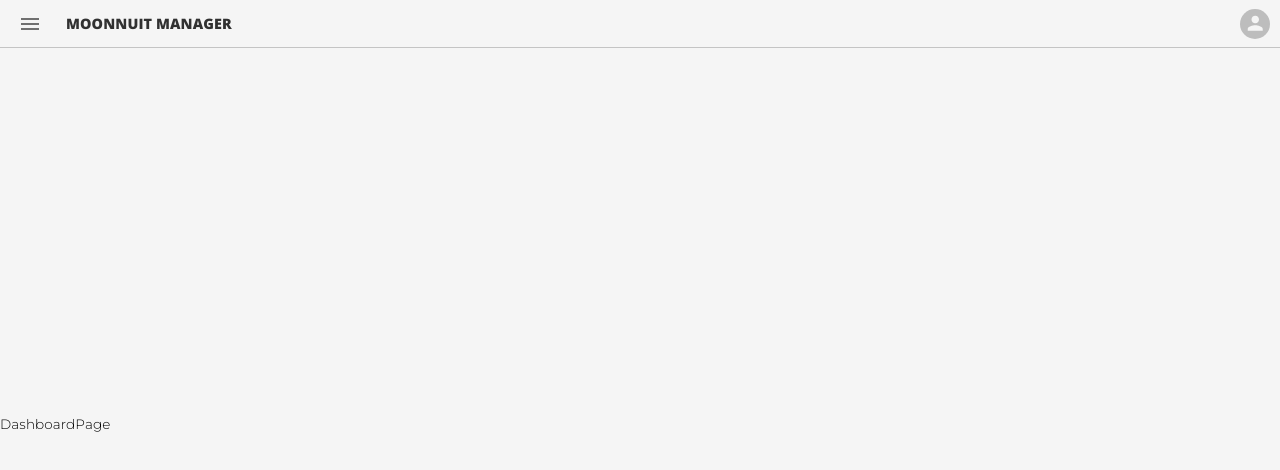
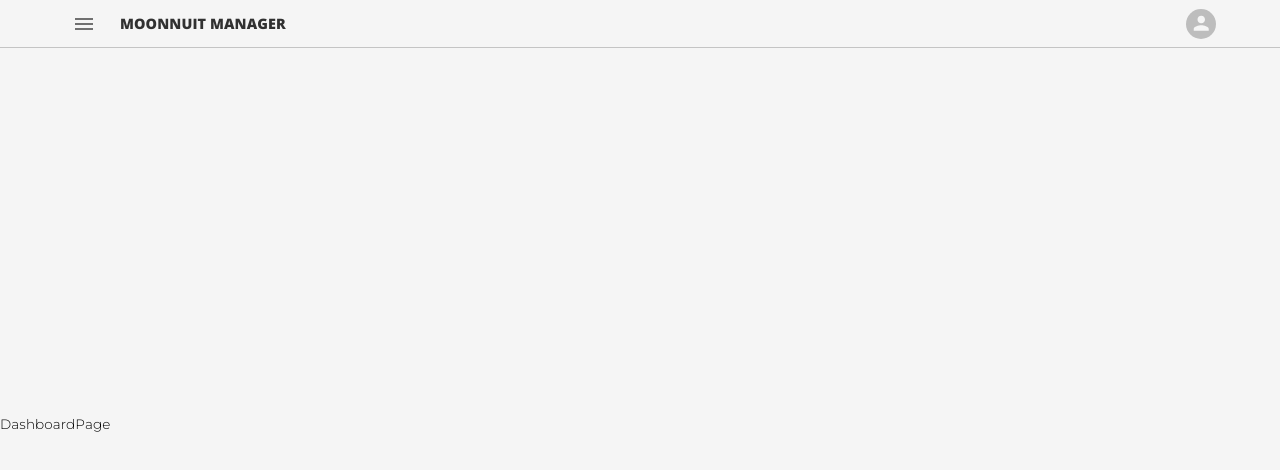
Before and after one commit to alejandroguardadodev/taskmanager, a React (Vite) app: page / in a window 1280 px wide. Shown: the top 470 px of the page. Built offline with nearby package versions, Linux system fonts and the light colour scheme.

Commit message:
feat:main-menu

```diff
--- a/src/layouts/DashboardLayout/Header/index.tsx
+++ b/src/layouts/DashboardLayout/Header/index.tsx
@@ -12,11 +12,14 @@ import MenuIcon from '@mui/icons-material/Menu'
 
 import Profile from './Profile'
 
-const HeaderToolBar = styled(Toolbar)(() => ({
+const HeaderToolBar = styled(Toolbar)(({ theme }) => ({
     padding: '0px 10px',
     minHeight: '48px !important',
     background: 'transparent !important',
-    borderBottom: '1px solid rgba(0, 0, 0, .2)'
+    borderBottom: '1px solid rgba(0, 0, 0, .2)',
+    [theme.breakpoints.down("lg")]: {
+        padding: '0px 5%',
+    }
 }))
 
 type OnActionHandle = () => void
--- a/src/layouts/DashboardLayout/MainMenu/index.tsx
+++ b/src/layouts/DashboardLayout/MainMenu/index.tsx
@@ -28,6 +28,7 @@ const Container = styled(Drawer, {
         display: 'flex',
         flexDirection: 'column',
         justifyContent: 'flex-start',
+        transition: 'width .2s ease-in-out',
     },
     [theme.breakpoints.up("lg")]: {
         '& .MuiDrawer-paper': {
@@ -36,6 +37,9 @@ const Container = styled(Drawer, {
     },
     ...(!menuopen && {
         width: '0px',
+        '& .MuiDrawer-paper': {
+            width: '0px',
+        }
     }),
 }))
 
--- a/src/layouts/DashboardLayout/index.tsx
+++ b/src/layouts/DashboardLayout/index.tsx
@@ -33,6 +33,7 @@ const DashboardLayout = () => {
 
   React.useEffect(() => {
     if (isDesktop) setOpenmenu(true)
+    else setOpenmenu(false)
   }, [isDesktop])
 
   return (
```
